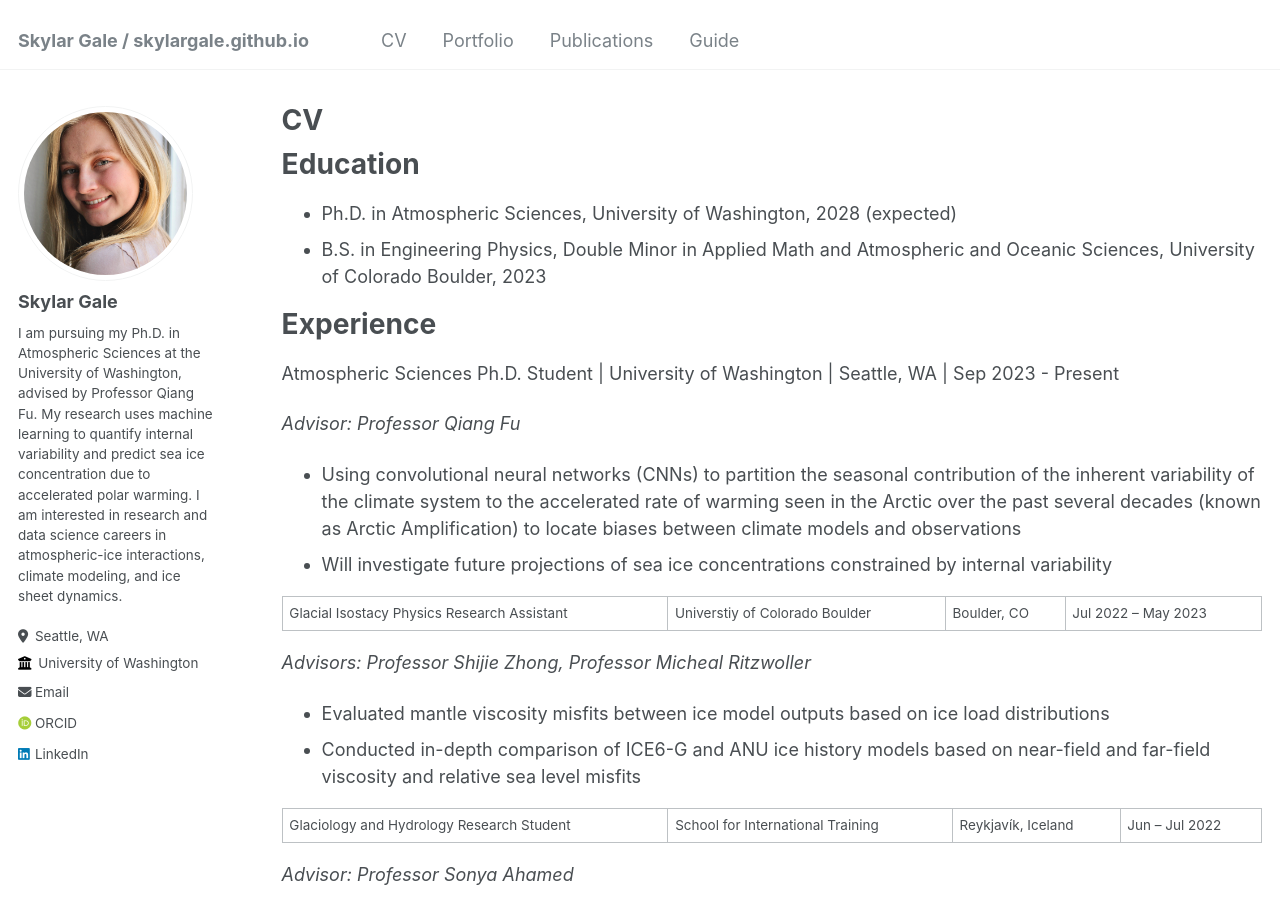
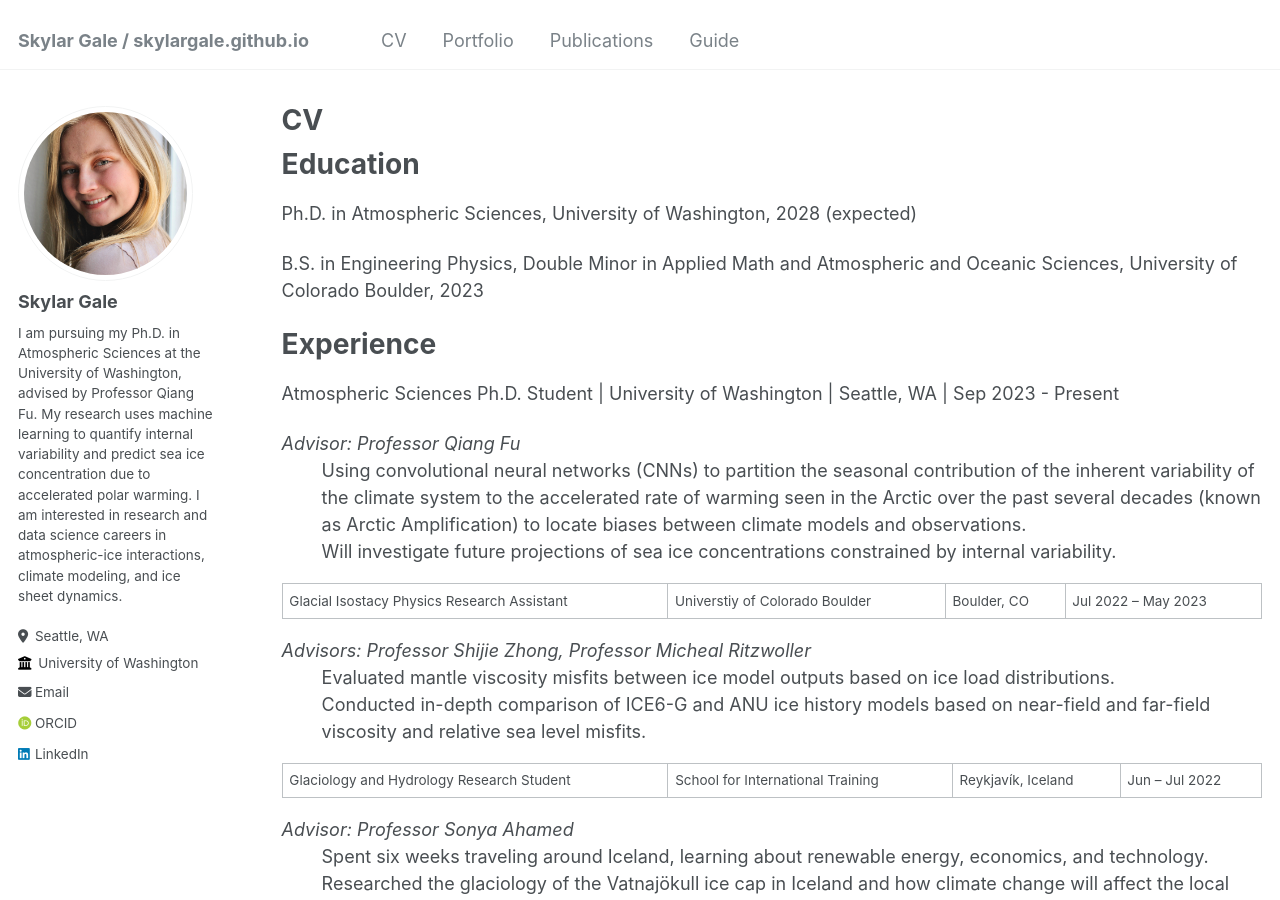
Before and after one commit to skylargale/skylargale.github.io, a Jekyll site: the page built from _pages/cv.md, in a window 1280 px wide and 900 px high. Built offline with Jekyll 4.4.1, drawn with Linux system fonts in a browser that asks for light colours; some web fonts are replaced; some of the changed text lies outside the part shown.

Commit message:
Update cv.md

```diff
--- a/_pages/cv.md
+++ b/_pages/cv.md
@@ -11,78 +11,79 @@ redirect_from:
 
 Education
 ======
-* Ph.D. in Atmospheric Sciences, University of Washington, 2028 (expected)
-* B.S. in Engineering Physics, Double Minor in Applied Math and Atmospheric and Oceanic Sciences, University of Colorado Boulder, 2023
+Ph.D. in Atmospheric Sciences, University of Washington, 2028 (expected)
+
+B.S. in Engineering Physics, Double Minor in Applied Math and Atmospheric and Oceanic Sciences, University of Colorado Boulder, 2023
 
 Experience
 ======
 Atmospheric Sciences Ph.D. Student | University of Washington | Seattle, WA | Sep 2023 - Present
 
 _Advisor: Professor Qiang Fu_
- * Using convolutional neural networks (CNNs) to partition the seasonal contribution of the inherent variability of the climate system to the accelerated rate of warming seen in the Arctic over the past several decades (known as Arctic Amplification) to locate biases between climate models and observations
- * Will investigate future projections of sea ice concentrations constrained by internal variability
+: Using convolutional neural networks (CNNs) to partition the seasonal contribution of the inherent variability of the climate system to the accelerated rate of warming seen in the Arctic over the past several decades (known as Arctic Amplification) to locate biases between climate models and observations.
+: Will investigate future projections of sea ice concentrations constrained by internal variability.
 
 Glacial Isostacy Physics Research Assistant | Universtiy of Colorado Boulder | Boulder, CO | Jul 2022 – May 2023
 
 _Advisors: Professor Shijie Zhong, Professor Micheal Ritzwoller_
-  * Evaluated mantle viscosity misfits between ice model outputs based on ice load distributions
-  * Conducted in-depth comparison of ICE6-G and ANU ice history models based on near-field and far-field viscosity and relative sea level misfits
+: Evaluated mantle viscosity misfits between ice model outputs based on ice load distributions.
+: Conducted in-depth comparison of ICE6-G and ANU ice history models based on near-field and far-field viscosity and relative sea level misfits.
 
 Glaciology and Hydrology Research Student | School for International Training | Reykjavík, Iceland | Jun – Jul 2022
 
 _Advisor: Professor Sonya Ahamed_
-  * Spent six weeks traveling around Iceland, learning about renewable energy, economics, and technology.
-  * Researched the glaciology of the Vatnajökull ice cap in Iceland and how climate change will affect the local watershed.
+: Spent six weeks traveling around Iceland, learning about renewable energy, economics, and technology.
+: Researched the glaciology of the Vatnajökull ice cap in Iceland and how climate change will affect the local watershed.
 
-* Biocomputing Research Assistant | University of Colorado Boulder| Boulder, CO | Aug 2021 - May 2022
+Biocomputing Research Assistant | University of Colorado Boulder| Boulder, CO | Aug 2021 - May 2022
 
 _Advisor: Professor Orit Peleg_
- * Developed multiple specific functions in MATLAB to analyze bee swarm characteristics to understand bee self-assembly and mechanics.
- * Analyzed and interpreted trends of bee swarms to validate previous data and conclude new findings about self-assembly methods.
+: Developed multiple specific functions in MATLAB to analyze bee swarm characteristics to understand bee self-assembly and mechanics.
+: Analyzed and interpreted trends of bee swarms to validate previous data and conclude new findings about self-assembly methods.
 
 Planetary Science Instrumentation Research Science Intern | Lockheed Martin | Palo Alto, CA | May 2021 - Aug 2021
 
 _Advisor: Maté Adámkovics, Ph.D._
- * Wrote Python code for data manipulation of GeoCARB satellite science instrument to be used at NASA.
- * Developed solutions and implementation plan to improve the engineering drawing release process as part of the Intern Case Study Program.
+: Wrote Python code for data manipulation of GeoCARB satellite science instrument to be used at NASA.
+: Developed solutions and implementation plan to improve the engineering drawing release process as part of the Intern Case Study Program.
 
 Astrophysics Mission Research Assistant | Lockheed Martin | Boulder, CO | Aug 2020 - Feb 2021
 
 _Advisor: Professor John Bally_
- * Designed an orbit for NASA science mission proposal surveying Paschen-alpha emission in the galactic plane over summer.
- * Focused on assisting science cases at CU Boulder for NASA proposal.
+: Designed an orbit for NASA science mission proposal surveying Paschen-alpha emission in the galactic plane over summer.
+: Focused on assisting science cases at CU Boulder for NASA proposal.
 
 Student Technical Writer | National Snow and Ice Data Center (NSIDC) | Boulder, CO | Aug 2020 - Jan 2021
 
 _Supervisor: Candida Dewes_
- * Migrated metadata documents from HTML to PDF for a more effortless user experience.
- * Directed RAMP satellite web page migration project.
- * Led and notated weekly department meetings.
+: Migrated metadata documents from HTML to PDF for a more effortless user experience.
+: Directed RAMP satellite web page migration project.
+: Led and notated weekly department meetings.
 
 Electrical Systems and Integration/Test Engineer Intern | Lockheed Martin | Littleton, CO | May 2020 - Jul 2020
 
 _Supervisor: Reinhold Huber_
- * Updated two test procedures and edited 10+ test scripts for electrical satellite testing in various environments.
- * Participated in onsite testing and electrical equipment checkouts.
- * Validated scripts for 134 separate data flow and signal tests.
+: Updated two test procedures and edited 10+ test scripts for electrical satellite testing in various environments.
+: Participated in onsite testing and electrical equipment checkouts.
+: Validated scripts for 134 separate data flow and signal tests.
 
 Atmospheric Science Research Assistant | National Oceanic and Atmospheric Administration (NOAA) | Boulder, CO | Aug 2019 - Dec 2019
 
 _Supervisor: Issac Vimont, Ph.D._
- * Focused on electrical engineering aspects of collecting a continuous gas sample with updated technology.
- * Worked with affiliated scientists to better understand the science behind the design and the intended goal of the AirCore gas sampling project.
+: Focused on electrical engineering aspects of collecting a continuous gas sample with updated technology.
+: Worked with affiliated scientists to better understand the science behind the design and the intended goal of the AirCore gas sampling project.
 
 Systems Engineering Intern | Lockheed Martin | Littleton, CO | Jun 2019 - Aug 2019
 
 _Supervisor: Anthony Sandora_
- * Worked daily in a high-bay to get hands-on mechanical and electrical experience with satellites.
- * Developed a new way to document needed testing data for the Geostationary Operational Environmental Satellite (GOES) series program.
+: Worked daily in a high-bay to get hands-on mechanical and electrical experience with satellites.
+: Developed a new way to document needed testing data for the Geostationary Operational Environmental Satellite (GOES) series program.
 
 Skills
 ======
-* Languages: Python, Java, Fortran, MATLAB, C++, R, Arduino, Mathematica, Julia
-* Technical: CREO, Solidworks (Certified), OnShape, STK
-* Developer Tools: Jupyter Notebooks, Git, Google Cloud Platform
+: Languages: Python, Java, Fortran, MATLAB, C++, R, Arduino, Mathematica, Julia
+: Technical: CREO, Solidworks (Certified), OnShape, STK
+: Developer Tools: Jupyter Notebooks, Git, Google Cloud Platform
 
 Publications
 ======
@@ -92,6 +93,6 @@ Publications
 
 Service and Leadership
 ======
-* Co-Chair of WelCOM Committee for Atmospheric Science Graduate Visit Day
-* Student Advisory Committee Atmospheric Science Graduates Representative
-* Relations Committee for the Graduate Climate Conference (GCC)
+: Co-Chair of WelCOM Committee for Atmospheric Science Graduate Visit Day
+: Student Advisory Committee Atmospheric Science Graduates Representative
+: Relations Committee for the Graduate Climate Conference (GCC)
```
